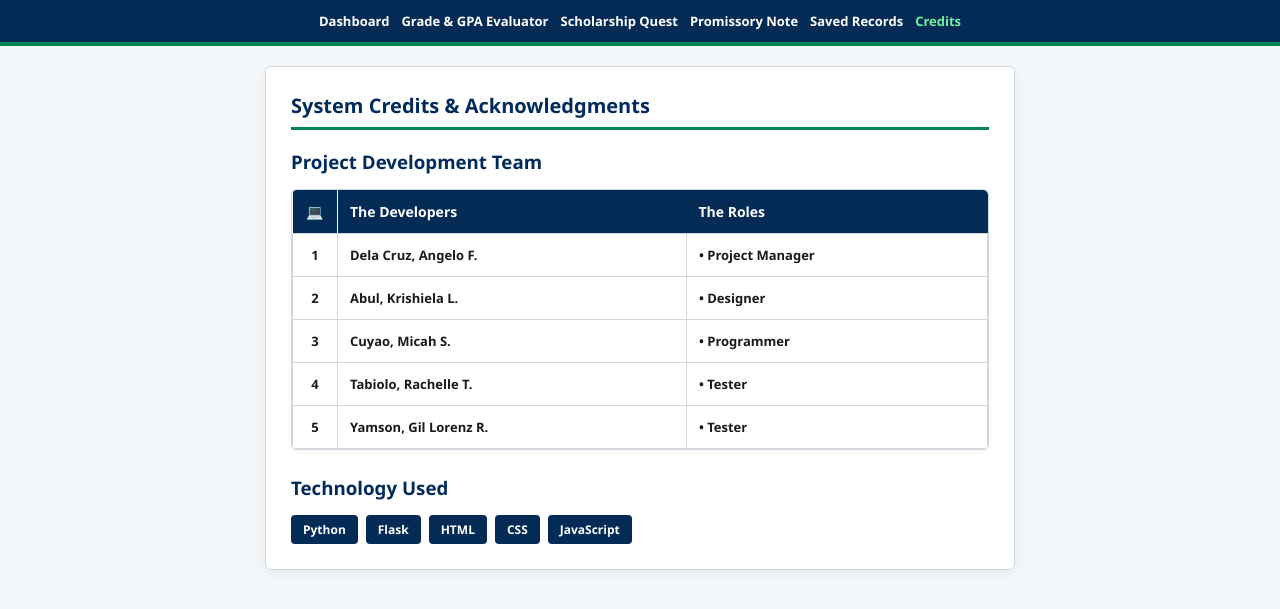
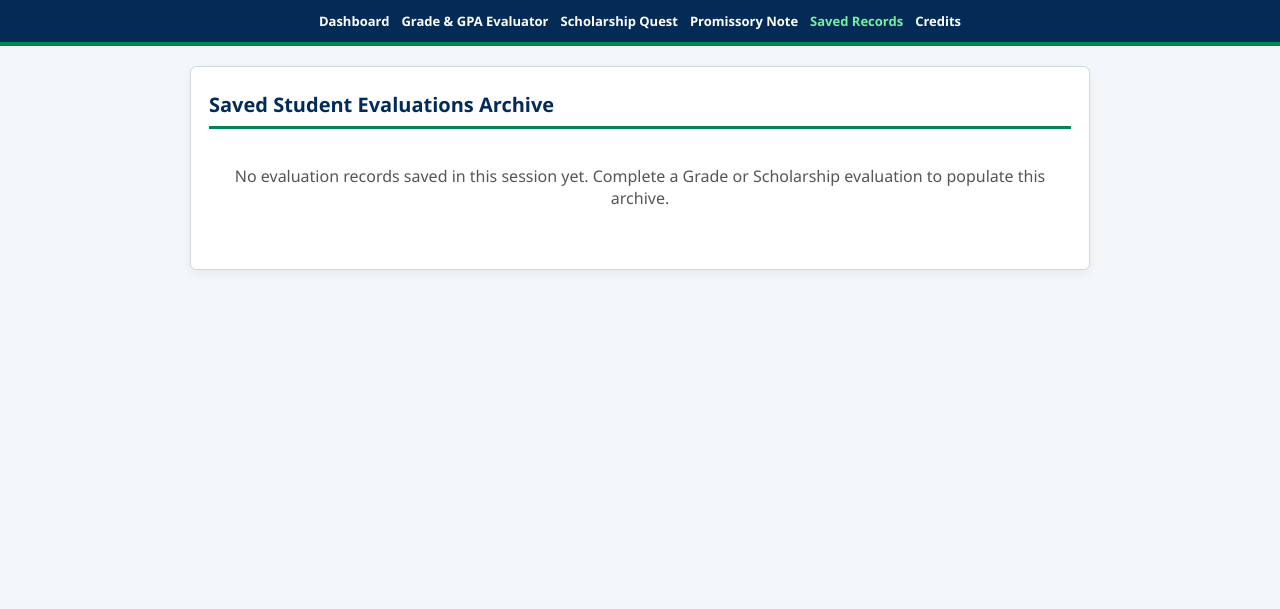
Before and after one commit to angelodelacruz11200803-ship-it/Prototype-Project-, a Flask app: template templates/credits.html in a window 1280 px wide. Shown: the top 609 px of the page. Run offline with Flask 3, Linux system fonts and the light colour scheme; the template is opened without the code that fills it, so the values that code supplies are empty.

Commit message:
Update credits page title and layout adjustments

```diff
--- a/templates/credits.html
+++ b/templates/credits.html
@@ -3,7 +3,7 @@
 <head>
     <meta charset="UTF-8">
     <meta name="viewport" content="width=device-width, initial-scale=1.0">
-    <title>Credits - Araullo University</title>
+    <title>Saved Records - Araullo University</title>
     <style>
         :root {
             --au-blue: #002b5c;
@@ -53,89 +53,110 @@
 
         .container {
             width: 92%;
-            max-width: 750px;
+            max-width: 900px;
             margin: 20px auto 40px auto;
             background: var(--card-bg);
-            padding: 25px;
+            padding: 24px 18px;
             border-radius: var(--card-radius);
             border: var(--border-style);
             box-shadow: var(--card-shadow);
         }
 
+        .header-row {
+            display: flex;
+            justify-content: space-between;
+            align-items: center;
+            border-bottom: 3px solid var(--au-green);
+            padding-bottom: 8px;
+            margin-bottom: 15px;
+        }
+
         h2.page-title {
             color: var(--au-blue);
-            border-bottom: 3px solid var(--au-green);
-            padding-bottom: 8px;
             font-size: 20px;
-            margin-top: 0;
+            margin: 0;
         }
 
-        .table-card {
-            border: var(--border-style);
-            border-radius: var(--card-radius);
-            overflow: hidden;
-            box-shadow: 0 2px 6px rgba(0, 0, 0, 0.04);
-            margin-top: 15px;
+        .btn-group-actions {
+            display: flex;
+            gap: 8px;
         }
 
-        .credits-table {
-            width: 100%;
-            border-collapse: collapse;
-            font-size: 13px;
-            background-color: var(--card-bg);
-        }
-
-        .credits-table thead tr {
-            background-color: var(--au-header-bg);
-            color: #ffffff;
-        }
-
-        .credits-table th {
-            padding: 12px;
-            font-size: 14px;
-            font-weight: 700;
-            text-align: left;
-        }
-
-        .credits-table th.col-icon {
-            width: 45px;
-            text-align: center;
-            border-right: 1px solid rgba(255, 255, 255, 2.0);
-        }
-
-        .credits-table td {
-            padding: 12px;
-            border: 1px solid var(--au-border);
-            color: var(--text-color);
-            font-weight: 600;
-        }
-
-        .credits-table td.col-num {
-            text-align: center;
-            font-weight: 700;
-            width: 45px;
-        }
-
-        .tech-pills {
-            display: flex;
-            flex-wrap: wrap;
-            gap: 8px;
-            margin-top: 15px;
-        }
-
-        .pill {
-            background-color: var(--au-header-bg);
+        .btn-export {
+            background-color: var(--au-blue);
             color: white;
-            padding: 6px 12px;
+            padding: 8px 12px;
             border-radius: 4px;
+            text-decoration: none;
             font-size: 12px;
             font-weight: bold;
         }
 
+        .btn-export:hover { background-color: var(--au-header-bg); }
+
+        .btn-clear {
+            background-color: #d9534f;
+            color: white;
+            padding: 8px 12px;
+            border-radius: 4px;
+            text-decoration: none;
+            font-size: 12px;
+            font-weight: bold;
+        }
+
+        .btn-clear:hover { background-color: #c9302c; }
+
+        .table-responsive {
+            width: 100%;
+            overflow-x: auto;
+        }
+
+        .records-table {
+            width: 100%;
+            border-collapse: collapse;
+            font-size: 13px;
+            margin-top: 15px;
+            min-width: 650px;
+        }
+
+        .records-table th {
+            background-color: var(--au-header-bg);
+            color: white;
+            padding: 10px;
+            text-align: left;
+        }
+
+        .records-table td {
+            padding: 10px;
+            border: 1px solid var(--au-border);
+        }
+
+        .records-table tr:nth-child(even) { background-color: rgba(0,0,0,0.02); }
+
+        .btn-edit {
+            background-color: var(--au-green);
+            color: white;
+            padding: 6px 10px;
+            border-radius: 4px;
+            text-decoration: none;
+            font-size: 11px;
+            font-weight: bold;
+            display: inline-block;
+        }
+
+        .btn-edit:hover { background-color: #006a3e; }
+
+        .empty-msg {
+            text-align: center;
+            color: var(--subtext-color);
+            padding: 20px 0;
+        }
+
         @media (max-width: 650px) {
             .container { width: 95%; padding: 16px 12px; }
-            .credits-table { font-size: 12px; }
-            .credits-table th, .credits-table td { padding: 8px; }
+            .header-row { flex-direction: column; align-items: flex-start; gap: 10px; }
+            .records-table { font-size: 11px; }
+            .records-table th, .records-table td { padding: 6px; }
         }
     </style>
 </head>
@@ -146,60 +167,61 @@
         <a href="/grade-evaluator">Grade & GPA Evaluator</a>
         <a href="/scholarship">Scholarship Quest</a>
         <a href="/promissory">Promissory Note</a>
-        <a href="/records">Saved Records</a>
-        <a href="/credits" class="active">Credits</a>
+        <a href="/records" class="active">Saved Records</a>
+        <a href="/credits">Credits</a>
     </div>
 
     <div class="container">
-        <h2 class="page-title">System Credits & Acknowledgments</h2>
+        <div class="header-row">
+            <h2 class="page-title">Saved Student Evaluations Archive</h2>
+            {% if records %}
+            <div class="btn-group-actions">
+                <a href="/export-records" class="btn-export">⬇ Download (.TXT)</a>
+                <a href="/clear-records" class="btn-clear" onclick="return confirm('Are you sure you want to clear all saved records?');">🗑 Clear Records</a>
+            </div>
+            {% endif %}
+        </div>
 
-        <h3 style="color: var(--au-blue); margin-bottom: 8px;">Project Development Team</h3>            <div class="table-card">
-            <table class="credits-table">
+        {% if records %}
+        <div class="table-responsive">
+            <table class="records-table">
                 <thead>
                     <tr>
-                        <th class="col-icon">💻</th>
-                        <th>The Developers</th>
-                        <th>The Roles</th>
+                        <th>Date</th>
+                        <th>Type</th>
+                        <th>Student ID</th>
+                        <th>Student Name</th>
+                        <th>Status</th>
+                        <th>Grant / Details</th>
+                        <th>Action</th>
                     </tr>
                 </thead>
                 <tbody>
+                    {% for item in records %}
                     <tr>
-                        <td class="col-num">1</td>
-                        <td>Dela Cruz, Angelo F.</td>
-                            <td> • Project  Manager</td>
+                        <td>{{ item.date_recorded }}</td>
+                        <td>{{ item.type }}</td>
+                        <td><b>{{ item.student_id }}</b></td>
+                        <td>{{ item.name }}</td>
+                        <td>{{ item.status }}</td>
+                        <td style="color: var(--au-green); font-weight: bold;">
+                            {% if item.total_grant > 0 %}
+                            ₱{{ "{:,.2f}".format(item.total_grant) }}
+                            {% else %}
+                            {{ item.remark }}
+                            {% endif %}
+                        </td>
+                        <td>
+                            <a href="/edit-record/{{ loop.index0 }}" class="btn-edit">Edit</a>
+                        </td>
                     </tr>
-                    <tr>
-                        <td class="col-num">2</td>
-                        <td>Abul, Krishiela L.</td>
-                            <td> • Designer</td>
-                    </tr>
-                    <tr>
-                        <td class="col-num">3</td>
-                        <td>Cuyao, Micah S.</td>
-                            <td> • Programmer</td>
-                    </tr>
-                    <tr>
-                        <td class="col-num">4</td>
-                        <td>Tabiolo, Rachelle T.</td>
-                            <td> • Tester </td>
-                    </tr>
-                    <tr>
-                        <td class="col-num">5</td>
-                        <td>Yamson, Gil Lorenz R.</td>
-                            <td> • Tester </td>
-                    </tr>
+                    {% endfor %}
                 </tbody>
             </table>
         </div>
-
-        <h3 style="color: var(--au-blue); margin-top: 25px; margin-bottom: 8px;">Technology Used</h3>
-        <div class="tech-pills">
-            <span class="pill">Python</span>
-            <span class="pill">Flask</span>
-            <span class="pill">HTML</span>
-            <span class="pill">CSS</span>
-            <span class="pill">JavaScript</span>
-        </div>
+        {% else %}
+        <p class="empty-msg">No evaluation records saved in this session yet. Complete a Grade or Scholarship evaluation to populate this archive.</p>
+        {% endif %}
     </div>
 
 </body>
```
